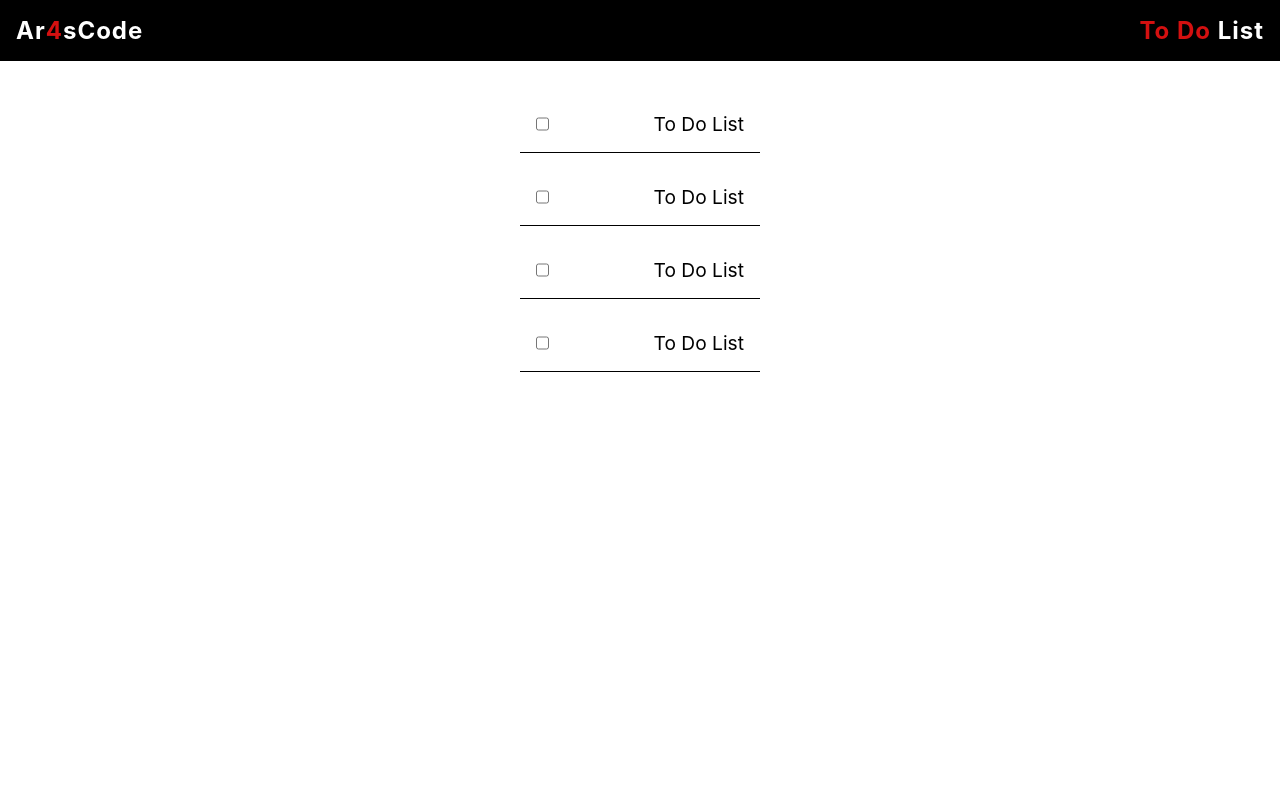
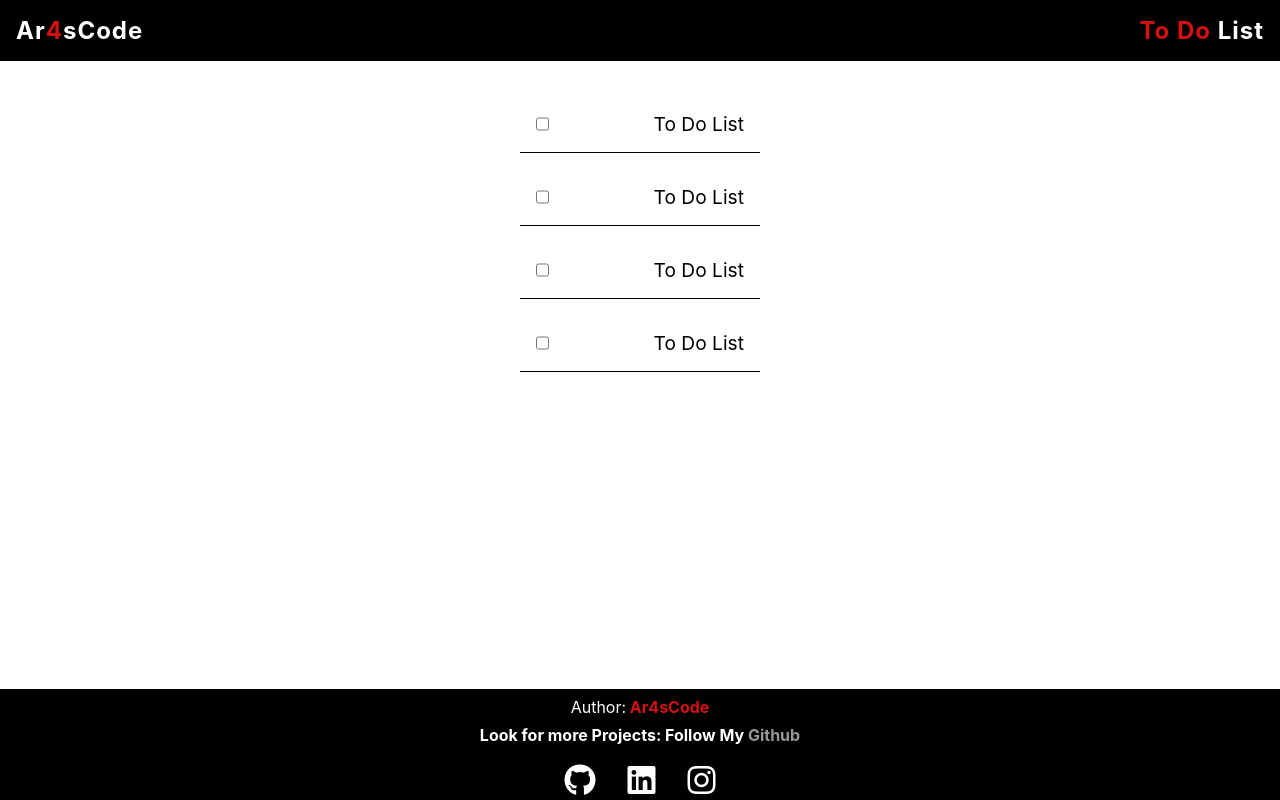
Before and after one commit to ar4scode/to-do-list, a React (Create React App) app: page / in a window 1280 px wide. Built offline with nearby package versions, Linux system fonts and the light colour scheme.

Commit message:
Create Footer and style it

```diff
--- a/public/index.html
+++ b/public/index.html
@@ -12,5 +12,7 @@
   </head>
   <body>
     <div id="root"></div>
+
+    <script src="https://kit.fontawesome.com/d58338cd3e.js" crossorigin="anonymous"></script>
   </body>
 </html>
--- a/src/components/App.jsx
+++ b/src/components/App.jsx
@@ -1,12 +1,14 @@
 import React from "react";
 import Header from "./Header"
 import MainContent from "./MainContent"
+import Footer from "./Footer";
 
 const App = () => {
   return (
     <>
       <Header />
       <MainContent/>
+      <Footer />
     </>
   )
 }
--- /dev/null
+++ b/src/components/Footer.jsx
@@ -0,0 +1,18 @@
+function Footer() {
+  return (
+    <footer>
+      <div className="text-content">
+        <p>Author:<span> Ar4sCode</span></p>
+        <p className="project-info">Look for more Projects: Follow My <a href="https://github.com/ar4scode">Github</a></p>
+      </div>
+
+      <div className="logo-container">
+        <a href="https://github.com/ar4scode"><i class="fa-brands fa-github"></i></a>
+        <a href="https://www.linkedin.com/in/ar4scode"><i class="fa-brands fa-linkedin"></i></a>
+        <a href="https://www.instagram.com/_arasazizi/"><i class="fa-brands fa-instagram"></i></a>
+      </div>
+    </footer>
+  )
+}
+
+export default Footer;
--- a/src/styles/app.css
+++ b/src/styles/app.css
@@ -44,3 +44,46 @@ header .project-name {
 .checkbox-container p {
   font-size: 1.2rem;
 }
+
+footer {
+  position: absolute;
+  inset: auto 0 0 0;
+  text-align: center;
+  background-color: #000;
+}
+
+footer p {
+  color: #fff;
+  margin-top: 0.5rem;
+}
+
+footer p span {
+  color: #d41010;
+  font-weight: bold;
+}
+
+.project-info {
+  font-weight: bold;
+}
+
+.project-info a {
+  text-decoration: none;
+  color: #999696;
+}
+
+.logo-container {
+  margin-top: 1rem;
+  display: flex;
+  justify-content: center;
+}
+
+.logo-container a {
+  color: #fff;
+  margin: 0 1rem;
+  font-size: 2rem;
+  transition: all .3s;
+}
+
+.logo-container a:hover {
+  color: #d41010;
+}
```
